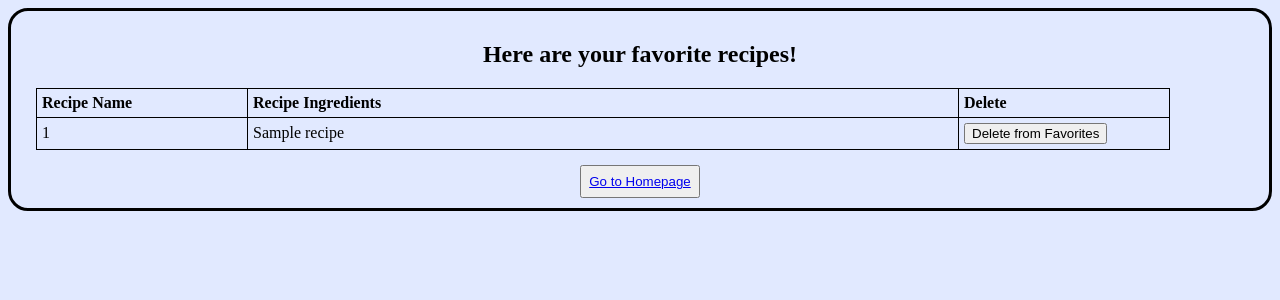
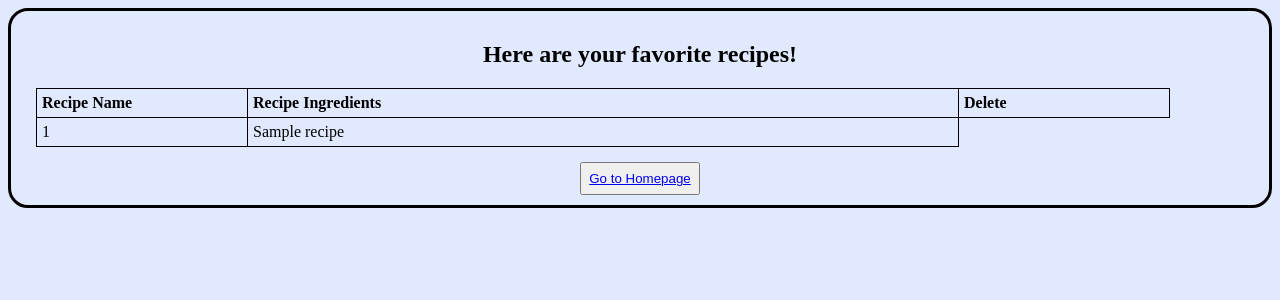
Before and after one commit to bobersnip/CS411-Group5, a Flask app: template basic_site edited/templates/favorite.html in a window 1280 px wide. Shown: the top 300 px of the page. Run offline with Flask 2, Linux system fonts and the light colour scheme; the template is opened without the code that fills it: most values are stand-ins (such as "Sample title", 1, 10 or a date in 2020); parts of the project's set-up code (start-up, migrations or seed data) failed here and were passed over; some libraries are stand-ins or nearby versions.

Commit message:
nevermind we don't have to delete favorites

```diff
--- a/basic_site edited/templates/favorite.html
+++ b/basic_site edited/templates/favorite.html
@@ -38,13 +38,11 @@
                 <tr>
                     <td>{{recipes[0]}}</td>
                     <td style="width: 700px;">{{recipes[1]}}</td>
-                    <td><input type="button" value="Delete from Favorites" onclick="deleteRow(this)"></td>
                 </tr>
                 {% endfor %}
             {% endif %}
         </tr>
 
     </table>
-    <!--insert deleteRow function?-->
     <button style="padding: 7px;"><a href='/'> Go to Homepage</a> </button>
 </html>
```
